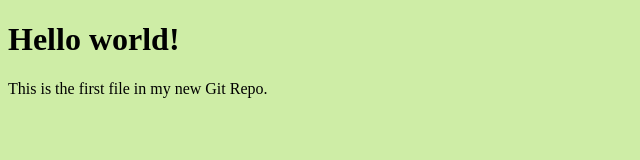
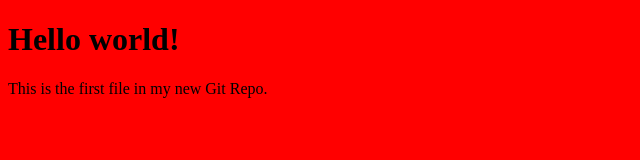
Before and after one commit to adalmau/myfirstgitproject, a plain HTML site: page index.html in a window 1280 px wide. Shown: the whole page, without its empty margins (0-640 px from the left). Drawn offline with Linux system fonts and the light colour scheme.

Commit message:
Change color to red

```diff
--- a/index.html
+++ b/index.html
@@ -3,7 +3,7 @@
   <head>
     <title>Hello World!</title>
   </head>
-  <body style="background-color:#ceeda6;">
+  <body style="background-color:red;">
 
     <h1>Hello world!</h1>
     <p>This is the first file in my new Git Repo.</p>
```
